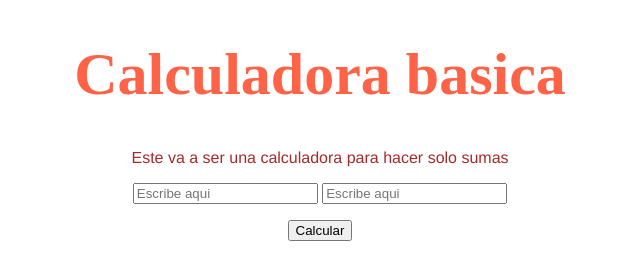
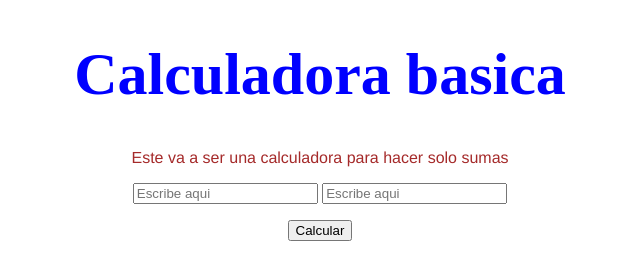
Before and after one commit to Gerardo-Lara-O/ejemplo-con-https, a plain HTML site: page index.html in a window 1280 px wide. Shown: the whole page, without its empty margins (320-960 px from the left). Drawn offline with Linux system fonts and the light colour scheme.

Commit message:
Cambio de color del titulo

```diff
--- a/css/estilo.css
+++ b/css/estilo.css
@@ -9,7 +9,7 @@
 }
 
 #container-header h1{
-    color: tomato;
+    color: blue;
 }
 
 #container-body{
```
